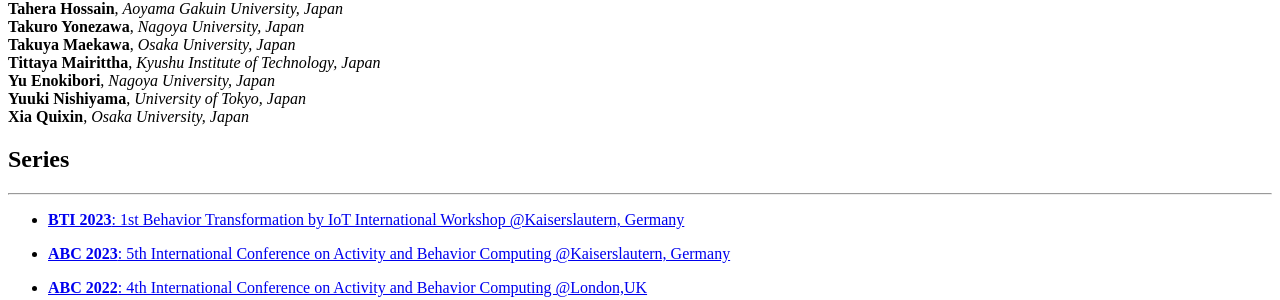
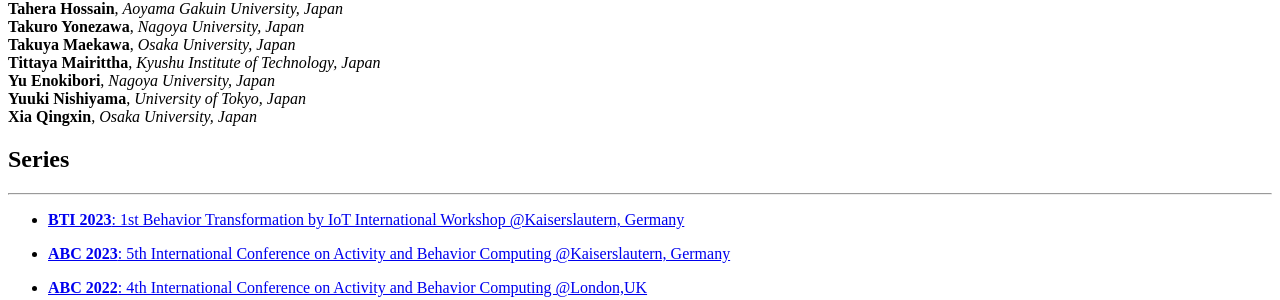
Before and after one commit to abc-research/abc-research.github.io, a Jekyll site: the page built from _posts/2014-07-14-project-5.markdown, in a window 1280 px wide and 900 px high, scrolled down 3689 px. Shown: the part 152-452 px from the top of the window. Built offline with Jekyll 4.4.1, drawn with Linux system fonts in a browser that asks for light colours.

Commit message:
Update name of Xia

```diff
--- a/_config.yml
+++ b/_config.yml
@@ -473,7 +473,7 @@ committee:
         affil: Nagoya University, Japan
       - name: Yuuki Nishiyama
         affil: University of Tokyo, Japan
-      - name: Xia Quixin
+      - name: Xia Qingxin
         affil: Osaka University, Japan
 #      - name: Kristina Yordanova
 #        affil: University of Rostock, Germany
```
